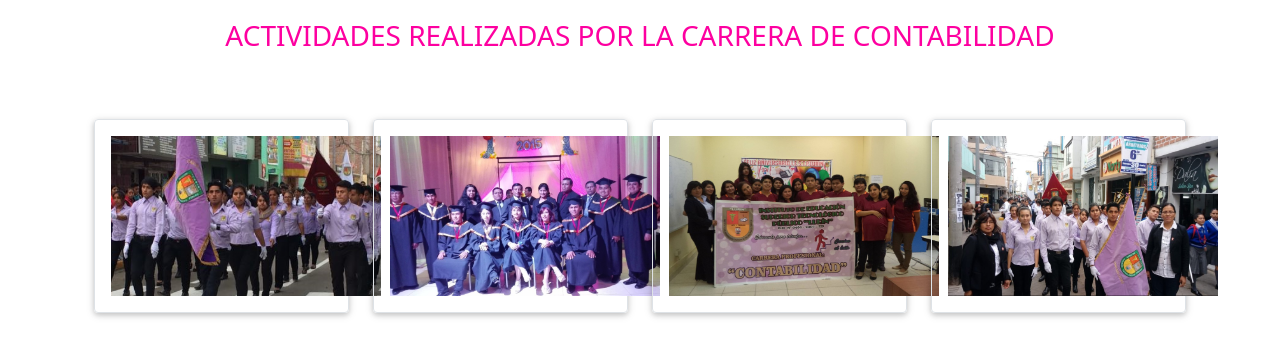
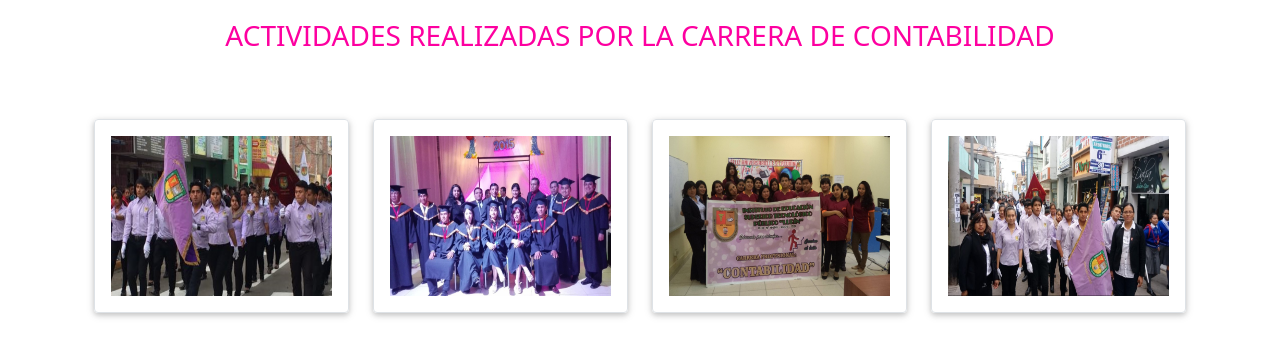
Before and after one commit to GiancarlosJ/lurincito, a plain HTML site: page index.html in a window 1280 px wide. Shown: the part 2176-2534 px from the top of the page. Drawn offline with nearby package versions, Linux system fonts and the light colour scheme.

Commit message:
Update index.html

```diff
--- a/index.html
+++ b/index.html
@@ -267,7 +267,7 @@
               <div class="col-lg-3 col-md-12 mb-5">
                 <div class="card-section border rounded p-3">
                   <a class="" data-bs-toggle="modal" data-bs-target="#exampleModal">
-                    <img src="img/ACTIVIDAD.png" class="" alt="..." style="width: 270px; height: 160px;">
+                    <img src="img/ACTIVIDAD.png" class="img-fluid" alt="..." style="width: 270px; height: 160px;">
                   </a>
                 </div>
               </div>
@@ -275,7 +275,7 @@
               <div class="col-lg-3 col-md-12 mb-5">
                 <div class="card-section border rounded p-3">
                   <a class="" data-bs-toggle="modal" data-bs-target="#exampleModal2">
-                    <img src="img/actividad2.jpeg" class="" alt="..." style="width: 270px; height: 160px;">
+                    <img src="img/actividad2.jpeg" class="img-fluid" alt="..." style="width: 270px; height: 160px;">
                   </a>
                 </div>
               </div>
@@ -283,7 +283,7 @@
               <div class="col-lg-3 col-md-12 mb-5">
                 <div class="card-section border rounded p-3">
                   <a class="" data-bs-toggle="modal" data-bs-target="#exampleModal3">
-                    <img src="img/actividad3.jpeg" class="" alt="..." style="width: 270px; height: 160px;">
+                    <img src="img/actividad3.jpeg" class="img-fluid" alt="..." style="width: 270px; height: 160px;">
                   </a>
                 </div>
               </div>
@@ -291,7 +291,7 @@
               <div class="col-lg-3 col-md-12 mb-5">
                 <div class="card-section border rounded p-3">
                   <a class="" data-bs-toggle="modal" data-bs-target="#exampleModal4">
-                    <img src="img/actividad4.jpeg" class="" alt="..." style="width: 270px; height: 160px;">
+                    <img src="img/actividad4.jpeg" class="img-fluid" alt="..." style="width: 270px; height: 160px;">
                   </a>
                 </div>
               </div>
```
